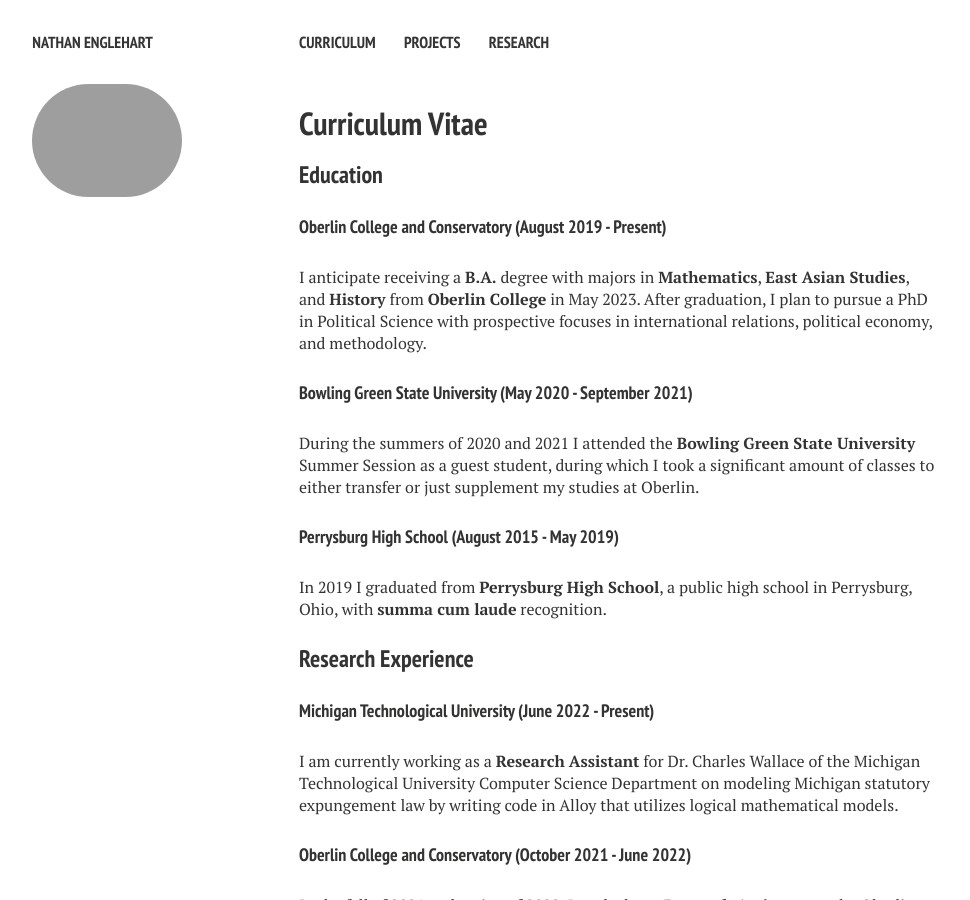
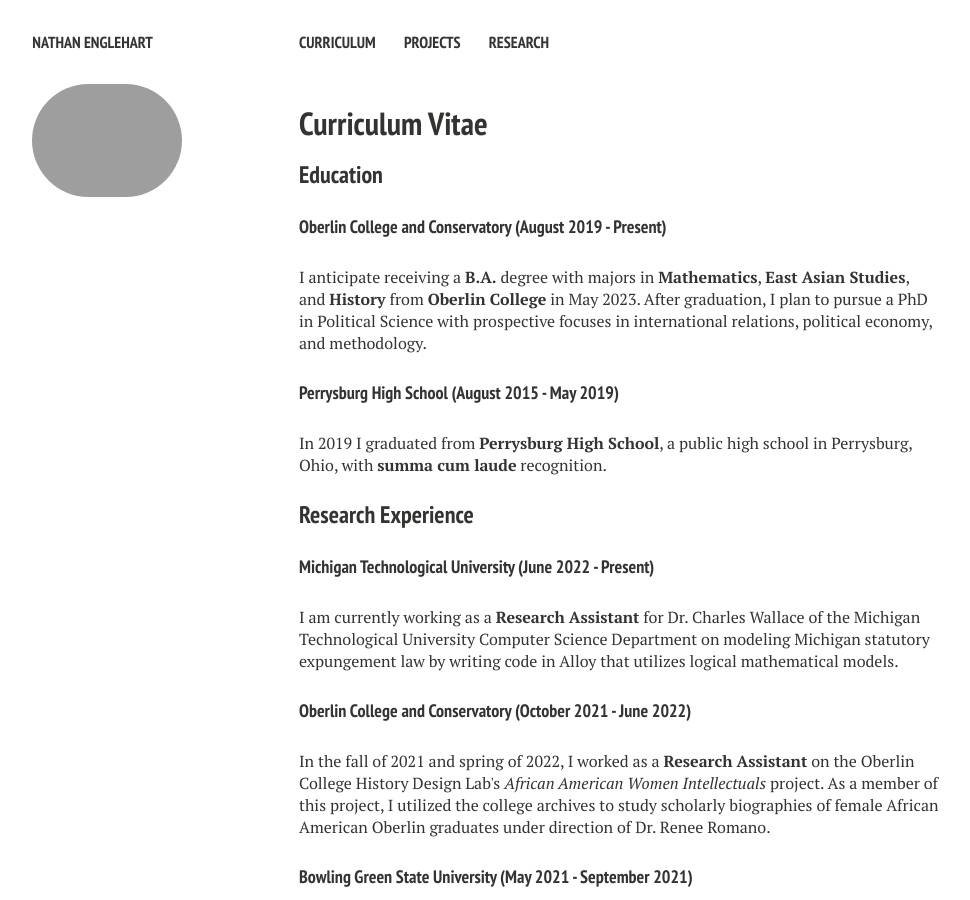
Before and after one commit to nathanenglehart/nathanenglehart.github.io, a Jekyll site: the page built from cv.md, in a window 1280 px wide and 900 px high. Shown: the whole window, without its empty margins (21-991 px from the left). Built offline with Jekyll 4.4.1, drawn with Linux system fonts in a browser that asks for light colours; nearby versions of some CDN libraries.

Commit message:
Update cv.html

```diff
--- a/_layouts/cv.html
+++ b/_layouts/cv.html
@@ -52,8 +52,9 @@
       I anticipate receiving a <strong>B.A.</strong> degree with majors in <strong>Mathematics</strong>, <strong>East Asian Studies</strong>, and <strong>History</strong> from <strong>Oberlin College</strong> in May 2023. After graduation, I plan to pursue a PhD in Political Science with prospective focuses in international relations, political economy, and methodology.</p>
       <!-- as well as a minor in <strong>Computer Science</strong> -->
 
-      <h4>Bowling Green State University (May 2020 - September 2021)</h4>
+      <!--<h4>Bowling Green State University (May 2020 - September 2021)</h4>
       <p class="paragraph">During the summers of 2020 and 2021 I attended the <strong>Bowling Green State University</strong> Summer Session as a guest student, during which I took a significant amount of classes to either transfer or just supplement my studies at Oberlin.
+       -->
 
       <h4>Perrysburg High School (August 2015 - May 2019)</h4>
       <p class="paragraph">In 2019 I graduated from <strong>Perrysburg High School</strong>, a public high school in Perrysburg, Ohio, with <strong>summa cum laude</strong> recognition. <!--At Perrysburg High School, I began Chinese language studies which are still a significant interest of mine.--></p>
```
